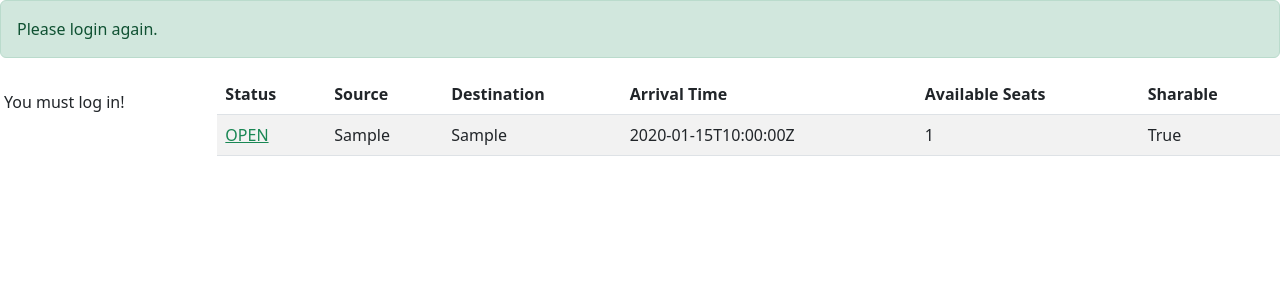
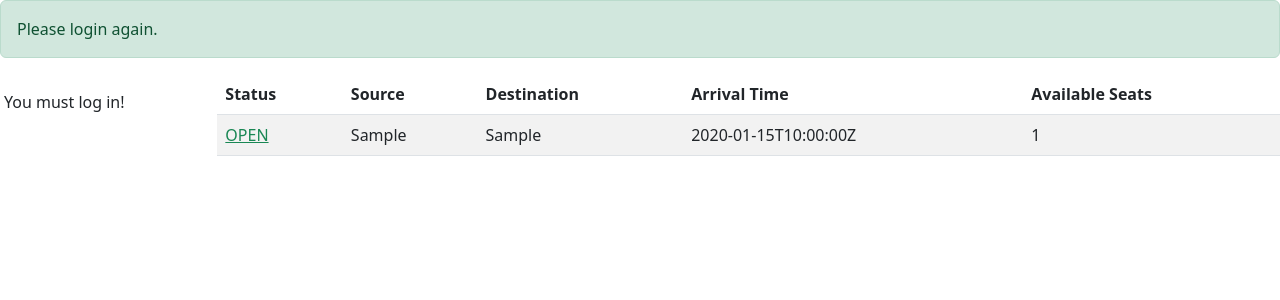
Before and after one commit to KoushikAS/-erss-hwk1-ka266-sm952, a Django app: page /rides/open/sharer/ in a window 1280 px wide. Shown: the part 78-378 px from the top of the page. Run offline with Django 4.2, Linux system fonts and the light colour scheme; tables that the repository leaves empty hold one stand-in row (values such as "Sample post"); some libraries are stand-ins or nearby versions.

Commit message:
removed sharable tab in open rides

```diff
--- a/docker-deploy/web-app/ridesharingapp/templates/view-open-rides.html
+++ b/docker-deploy/web-app/ridesharingapp/templates/view-open-rides.html
@@ -47,7 +47,6 @@ $(function(){
             <th scope="col">Destination</th>
             <th scope="col">Arrival Time</th>
             <th scope="col">Available Seats</th>
-            <th scope="col">Sharable</th>
         </tr>
         </thead>
         <tbody>
@@ -62,7 +61,6 @@ $(function(){
             <td> {{ride.destination}}</td>
             <td>{{ride.destinationArrivalTimeStamp}}</td>
             <td> {{ride.availablePassengers}}</td>
-            <td>{{ride.isSharable}}</td>
         </tr>
         {% endfor %}
         </tbody>
```
